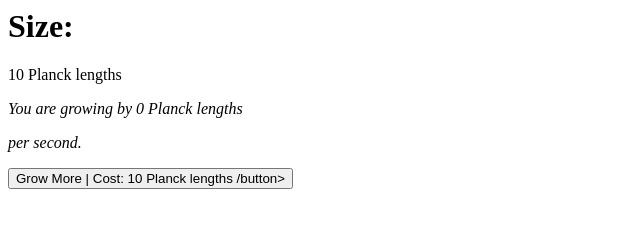
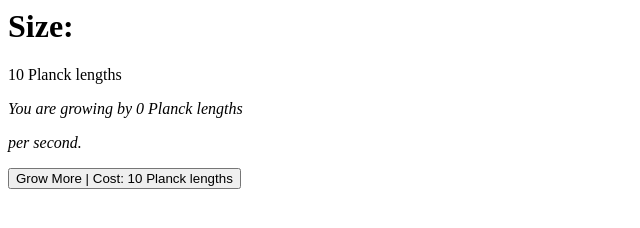
Before and after one commit to GithubCoder2021/incremental-size, a plain HTML site: page index.html in a window 1280 px wide. Shown: the whole page, without its empty margins (0-640 px from the left). Drawn offline with Linux system fonts and the light colour scheme.

Commit message:
Update index.html

```diff
--- a/index.html
+++ b/index.html
@@ -6,7 +6,7 @@
  <h1>Size:</h1>
  <p><span id="number">10</span> <span id="measurement"> Planck lengths</span></p>
  <p><em>You are growing by <span id="growthSpeed">0</span> <span id="measurement">Planck lengths</span></p>per second.</em></p>
- <button onClick="buyGrowth()">Grow More | Cost: <span id="growthPurchase">10</span> <span id="measurement"> Planck lengths </span>/button>
+ <button onClick="buyGrowth()">Grow More | Cost: <span id="growthPurchase">10</span> <span id="measurement"> Planck lengths </span></button>
 
 
  </body>
```
